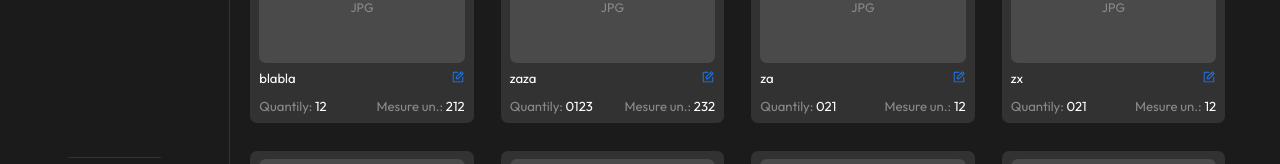
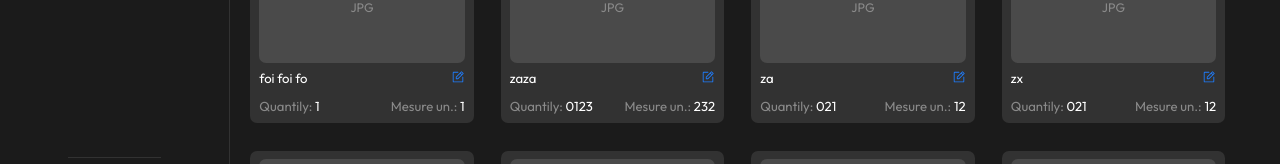
Before and after one commit to yeaaah-dev/yeah-stock, a React (Vite) app: page / in a window 1280 px wide. Shown: the part 331-495 px from the top of the page. Built offline with nearby package versions, Linux system fonts and the light colour scheme; data requests are answered from the project's data file.

Commit message:
fix: add props in cards

```diff
--- a/db.json
+++ b/db.json
@@ -1,14 +1,14 @@
 {
   "products": [
     {
-      "title": "blabla",
-      "quantify": "12",
-      "measurein": "212",
-      "purchasePrice": "21",
-      "salePrice": "21",
-      "supllier": "2",
-      "description": "12",
-      "currency": "21",
+      "title": "foi foi fo",
+      "quantify": "1",
+      "measurein": "1",
+      "purchasePrice": "1",
+      "salePrice": "1",
+      "supllier": "1",
+      "description": "1",
+      "currency": "1",
       "id": "62c9179a-f20d-49fc-9c27-499d99afbd6a"
     },
     {
--- a/src/components/dataProducts/index.jsx
+++ b/src/components/dataProducts/index.jsx
@@ -102,11 +102,17 @@ export function DataProducts({ editProduct, isEdit, newProductValue = {} }) {
 
   useEffect(() => {
     if (newProductValue.id) {
-      setNameProduct(newProductValue.title)
-      setCurrency(newProductValue.quantify)
+      setNameProduct(newProductValue.title);
+      setCurrency(newProductValue.quantify);
+      setPurchasePrice(newProductValue.purchasePrice);
+      setQuantify(newProductValue.quantify);
+      setDescription(newProductValue.description);
+      setMensureUnity(newProductValue.measurein);
+      setSalePrice(newProductValue.salePrice);
+      setSupplier(newProductValue.supllier);
     }
-  }, [newProductValue])
-
+  }, [newProductValue]);
+  console.log(newProductValue);
   return (
     <div className={styles["registration-container"]}>
       <Sidebar />
```
